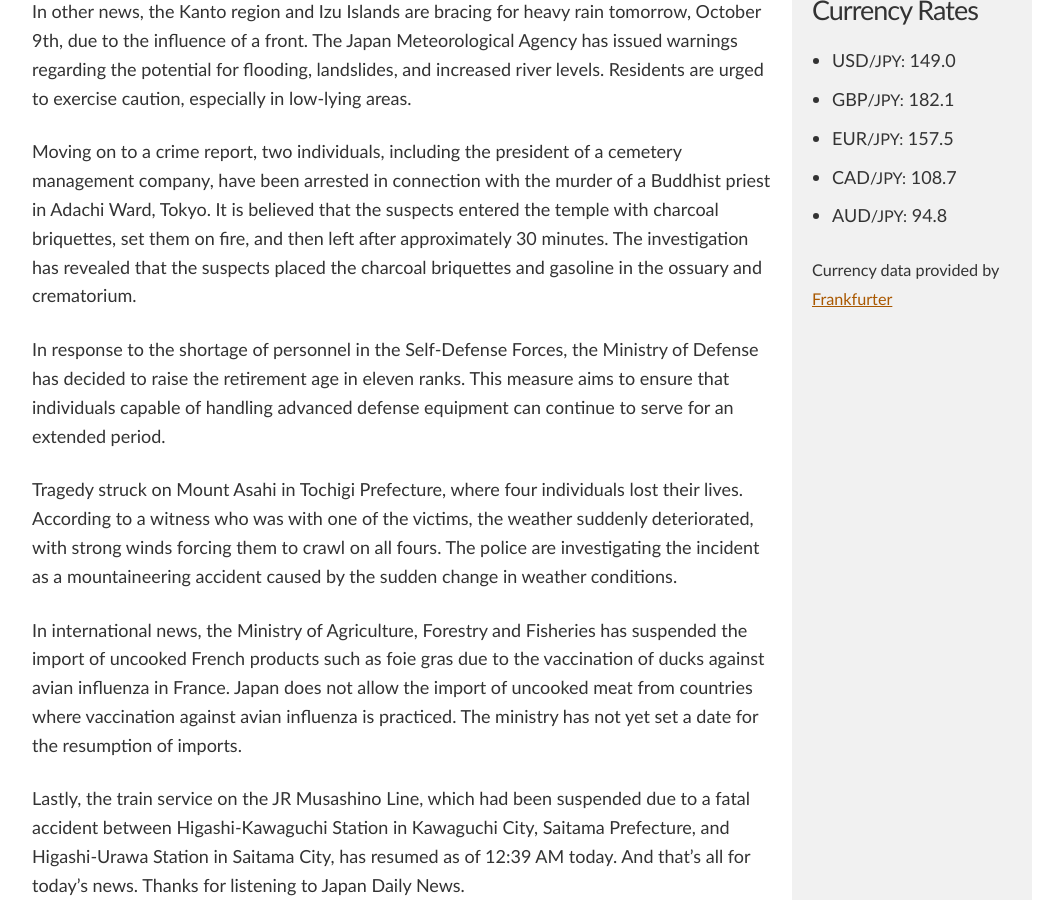
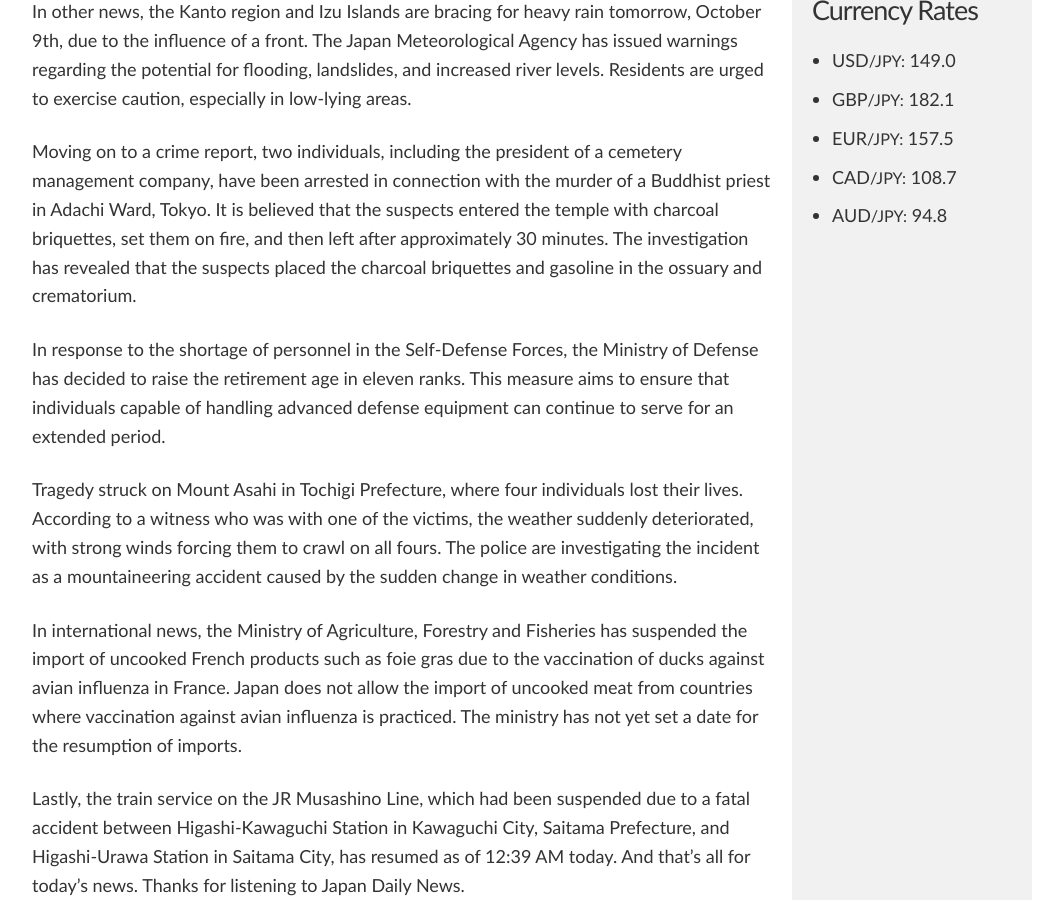
Before and after one commit to tagawa/JapanDailyNews, a Jekyll site: the page built from docs/index.html, in a window 1280 px wide and 900 px high, scrolled down 801 px. Shown: the whole window, without its empty margins (108-1171 px from the left). Built offline with Jekyll 4.4.1, drawn with Linux system fonts in a browser that asks for light colours; comment, search, counter and statistics services are not loaded.

Commit message:
Moving attribution to About page

```diff
--- a/docs/index.html
+++ b/docs/index.html
@@ -63,7 +63,6 @@ summary: Today's news from Japan, powered by AI. This computer-generated daily p
               <li>CAD<small>/JPY:</small> {{ latest_post.currency_cad }}</li>
               <li>AUD<small>/JPY:</small> {{ latest_post.currency_aud }}</li>
           </ul>
-          <p><small>Currency data provided by <a href="https://www.frankfurter.app" target="_blank" rel="noopener">Frankfurter</a></small></p>
         </div>
       {%- endif %}
   </aside>
```
